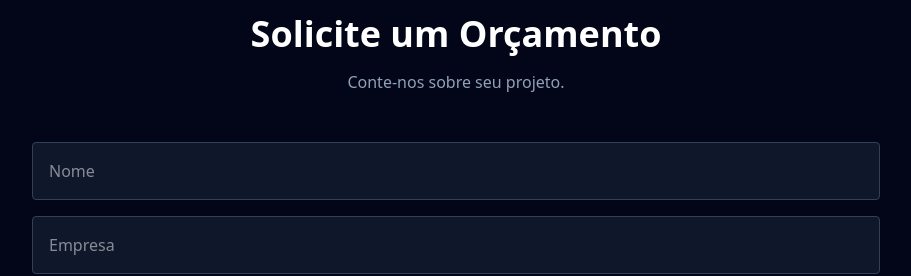
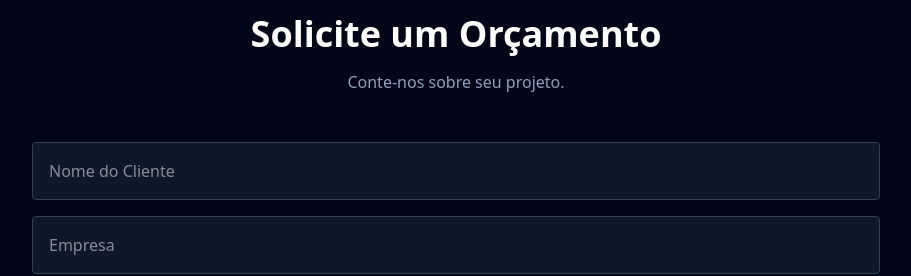
Before and after one commit to jrmalucoin/labar-site, a Next.js app: page / in a window 1280 px wide. Shown: the part 5153-5429 px from the top of the page, without its empty margins (184-1095 px from the left). Built offline with nearby package versions, Linux system fonts and the light colour scheme.

Commit message:
Padroniza payload do LeadForm

```diff
--- a/components/LeadForm.tsx
+++ b/components/LeadForm.tsx
@@ -75,7 +75,7 @@ return (
         >
           <input
             name="nome"
-            placeholder="Nome"
+            placeholder="Nome do Cliente"
             required
             className="p-4 rounded bg-slate-900 border border-slate-700"
           />
```
